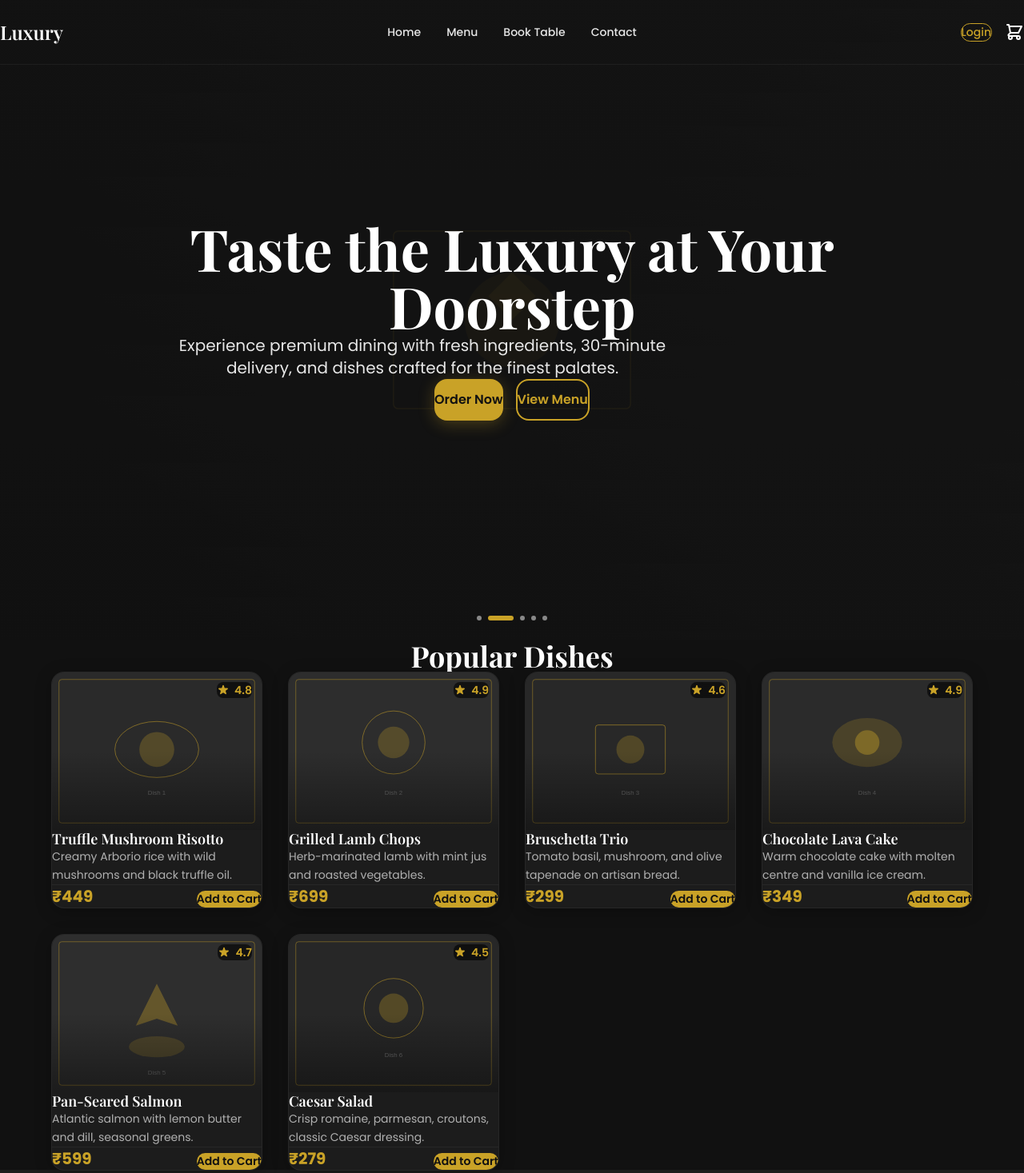
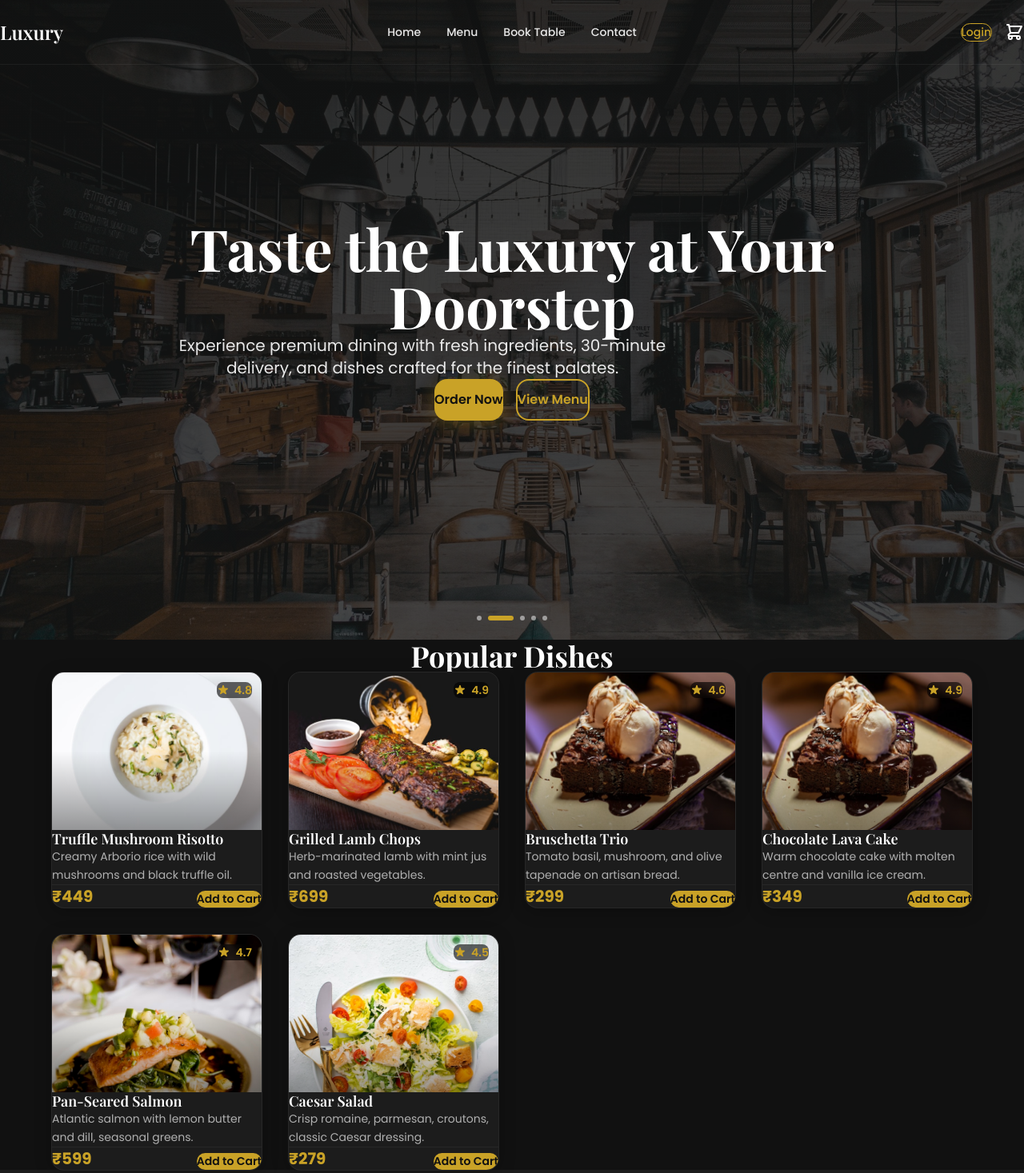
Before and after one commit to immu51/restuarent, a React (Vite) app: page / in a window 1280 px wide. Shown: the top 1467 px of the page at 80% size. Built offline with nearby package versions, Linux system fonts and the light colour scheme.

Commit message:
undo 2 comment

```diff
--- a/index.html
+++ b/index.html
@@ -2,8 +2,7 @@
 <html lang="en">
   <head>
     <meta charset="UTF-8" />
-    <meta name="viewport" content="width=device-width, initial-scale=1.0, viewport-fit=cover" />
-    <meta name="format-detection" content="telephone=no" />
+    <meta name="viewport" content="width=device-width, initial-scale=1.0" />
     <meta name="description" content="Premium luxury restaurant - Taste the luxury at your doorstep. Order online, book a table, fresh ingredients, 30 min delivery." />
     <meta name="theme-color" content="#111111" />
     <meta name="robots" content="index, follow" />
--- a/src/data/images.js
+++ b/src/data/images.js
@@ -3,32 +3,29 @@
  *
  * USED BY: Hero (HERO_IMAGES), dishes.js (DISH_IMAGES), reviews.js (AVATAR_IMAGES)
  */
-/* Use .jpg if your public/images files are JPG; use .svg if they are SVG */
-const ext = 'svg'
-
 export const HERO_IMAGES = [
-  `/images/hero/1.${ext}`,
-  `/images/hero/2.${ext}`,
-  `/images/hero/3.${ext}`,
-  `/images/hero/4.${ext}`,
-  `/images/hero/5.${ext}`,
+  '/images/hero/1.jpg',
+  '/images/hero/2.jpg',
+  '/images/hero/3.jpg',
+  '/images/hero/4.jpg',
+  '/images/hero/5.jpg',
 ]
 
 export const DISH_IMAGES = {
-  1: `/images/dishes/1.${ext}`,
-  2: `/images/dishes/2.${ext}`,
-  3: `/images/dishes/3.${ext}`,
-  4: `/images/dishes/4.${ext}`,
-  5: `/images/dishes/5.${ext}`,
-  6: `/images/dishes/6.${ext}`,
-  7: `/images/dishes/7.${ext}`,
-  8: `/images/dishes/8.${ext}`,
-  9: `/images/dishes/9.${ext}`,
-  10: `/images/dishes/10.${ext}`,
+  1: '/images/dishes/1.jpg',
+  2: '/images/dishes/2.jpg',
+  3: '/images/dishes/3.jpg',
+  4: '/images/dishes/4.jpg',
+  5: '/images/dishes/5.jpg',
+  6: '/images/dishes/6.jpg',
+  7: '/images/dishes/7.jpg',
+  8: '/images/dishes/8.jpg',
+  9: '/images/dishes/9.jpg',
+  10: '/images/dishes/10.jpg',
 }
 
 export const AVATAR_IMAGES = {
-  1: `/images/avatars/1.${ext}`,
-  2: `/images/avatars/2.${ext}`,
-  3: `/images/avatars/3.${ext}`,
+  1: '/images/avatars/1.jpg',
+  2: '/images/avatars/2.jpg',
+  3: '/images/avatars/3.jpg',
 }
--- a/src/index.css
+++ b/src/index.css
@@ -42,24 +42,6 @@ body {
   -webkit-font-smoothing: antialiased;
   -moz-osx-font-smoothing: grayscale;
   overflow-x: hidden;
-  -webkit-tap-highlight-color: transparent;
-}
-
-/* Phone: prevent tiny tap targets and iOS input zoom */
-@media (max-width: 768px) {
-  input, select, textarea, button {
-    font-size: 16px !important;
-  }
-  /* Keep image areas visible on mobile – prevent collapse */
-  img {
-    max-width: 100%;
-    height: auto;
-    display: block;
-    min-height: 1px;
-  }
-  [class*="aspect-"] {
-    min-height: 120px;
-  }
 }
 
 main {
```
